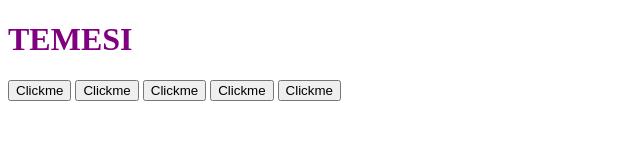
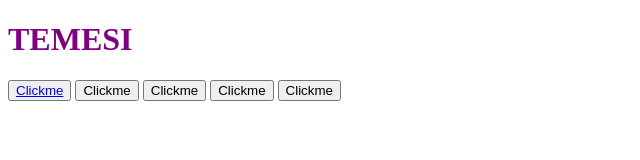
Before and after one commit to joetemesi/Web_Development_Projects, a plain HTML site: page 03_ JAVASCRIPT/19.1 jQuery/index.html in a window 1280 px wide. Shown: the full height of the page, 0-640 px from the left. Drawn offline with nearby package versions, Linux system fonts and the light colour scheme.

Commit message:
Added attribute using jQuery

```diff
--- a/03_ JAVASCRIPT/19.1 jQuery/index.html
+++ b/03_ JAVASCRIPT/19.1 jQuery/index.html
@@ -8,7 +8,8 @@
 </head>
 <body>
     <h1>Hello</h1>
-    <button>Clickme</button>
+    <button>
+        <a href = "#">Clickme</a></button>
     <button>Clickme</button>
     <button>Clickme</button>
     <button>Clickme</button>
--- a/03_ JAVASCRIPT/19.1 jQuery/index.js
+++ b/03_ JAVASCRIPT/19.1 jQuery/index.js
@@ -11,3 +11,7 @@
 $("h1").hasClass("testH1"); //METHOD TO CHECK WHETHER ELEMENT HAS the class
 
 $("h1").text("TEMESI"); //Modify text
+
+// $("img").attr("src")
+
+$("a").attr("href","https://www.google.com");
```
